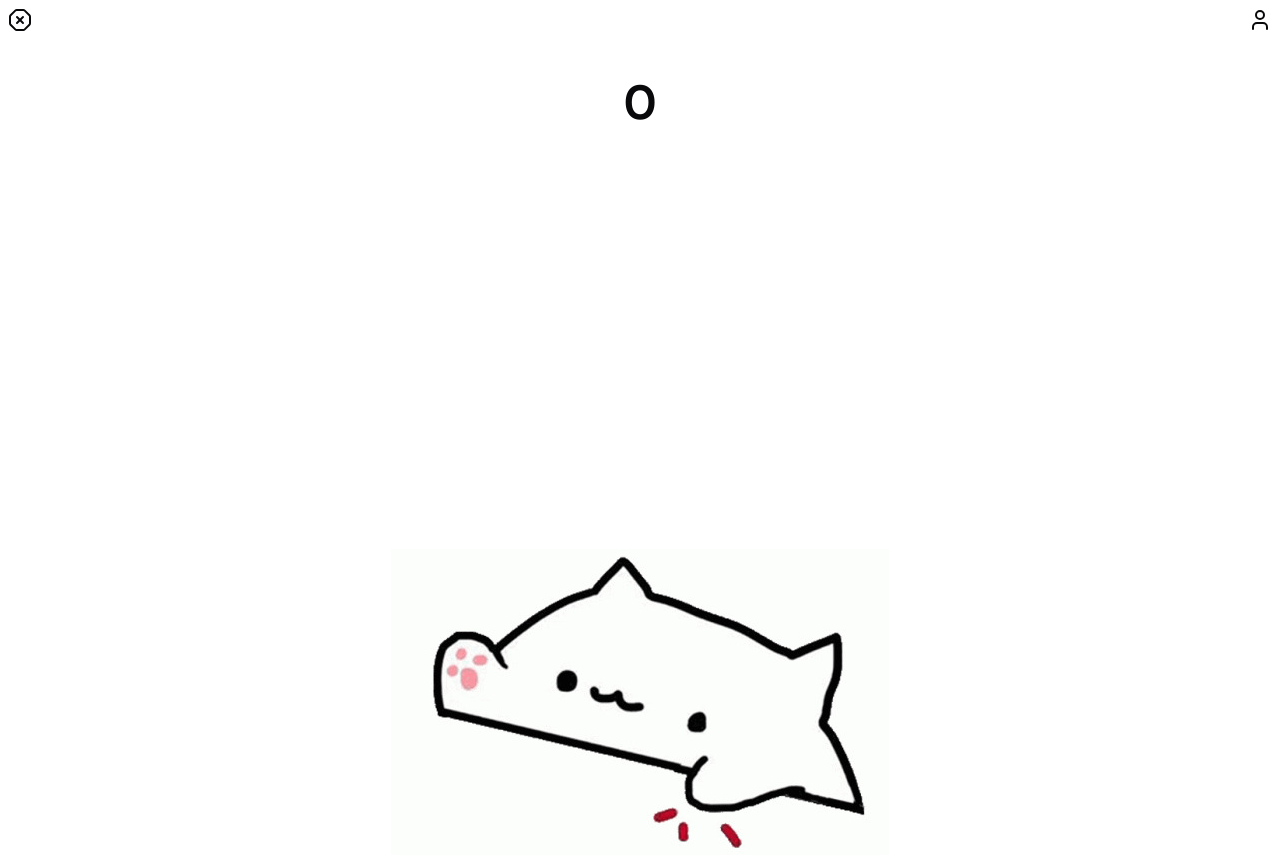
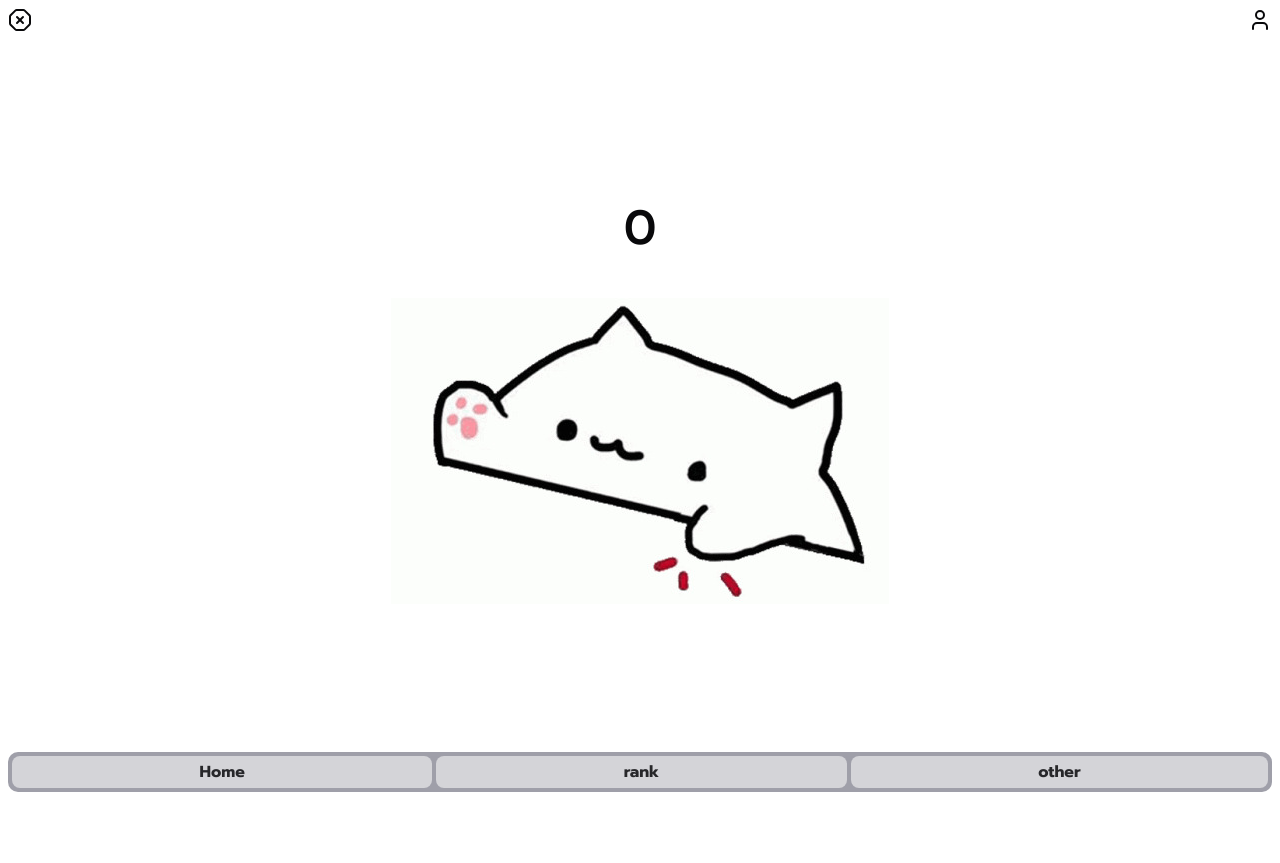
Before and after one commit to B-bsw/bongo, a Next.js app: page / in a window 1280 px wide. After the commit the page ends 800 px from the top, so only its background shows below. Built offline with nearby package versions, Linux system fonts and the light colour scheme; a web font is replaced by a local one.

Commit message:
add footer

```diff
--- a/src/app/(app)/app/page.tsx
+++ b/src/app/(app)/other/page.tsx
@@ -1,11 +1,7 @@
 import React from 'react'
 
 const page = () => {
-  return (
-    <div>
-      app
-    </div>
-  )
+    return <div>Other</div>
 }
 
 export default page
--- a/src/app/(app)/page.tsx
+++ b/src/app/(app)/page.tsx
@@ -6,34 +6,64 @@ import bongo1 from '@/../public/image/bongocat-0000.jpg'
 import bongo2 from '@/../public/image/bongocat-0003.jpg'
 import { LayoutMainContext } from '@/components/layout/LayoutMain'
 
-export default function Page() {
+export default function page() {
     const context = useContext(LayoutMainContext)
-    if (!context) throw new Error('missing context')
+
+    if (!context) {
+        throw new Error('missing context')
+    }
 
     const { count, setCount } = context
 
-    const [isSwitchImg, setIsSwitchImg] = useState(true)
-    const [popCount, setPopCount] = useState<number[]>([])
-    const audioPool = useRef<HTMLAudioElement[]>([])
-    const lastTouchIds = useRef<Set<number>>(new Set())
+    const [isSwithImg, setIsSwitchImg] = useState<boolean>(true)
+    const [popCount, setPopCount] = useState<Array<number>>([])
 
-    // --- Load sound pool ---
+    const audioRef = useRef<HTMLAudioElement | null>(null)
+
+    const handlePop = () => {
+        setIsSwitchImg((e) => !e)
+        const current = Number.isFinite(count) ? count : 0
+        const next = current + 1
+        setCount(next)
+
+        const base = audioRef.current
+        if (base) {
+            try {
+                const clone = base.cloneNode(true) as HTMLAudioElement
+                clone.addEventListener('ended', () => {
+                    try {
+                        clone.src = ''
+                    } catch {}
+                })
+                clone.play().catch((err) => {
+                    console.warn('Audio play failed:', err)
+                })
+            } catch (err) {
+                try {
+                    base.currentTime = 0
+                    base.play().catch(() => {})
+                } catch {}
+            }
+        }
+
+        setPopCount((pre) => [...pre, next])
+        setTimeout(() => {
+            setPopCount((e) => e.filter((p) => p !== next))
+        }, 1500)
+    }
+
     useEffect(() => {
-        for (let i = 0; i < 5; i++) {
-            const a = new Audio('/sound/pop.mp3')
-            a.preload = 'auto'
-            audioPool.current.push(a)
+        audioRef.current = new Audio('/sound/pop.mp3')
+        audioRef.current.preload = 'auto'
+
+        return () => {
+            if (audioRef.current) {
+                audioRef.current.pause()
+                audioRef.current = null
             }
-        return () => {
-            audioPool.current.forEach(a => {
-                a.pause()
-                a.src = ''
-            })
-            audioPool.current = []
         }
     }, [])
 
-    // --- Local storage handling ---
     useEffect(() => {
         const raw = localStorage.getItem('score')
         const n = Number(raw)
@@ -41,99 +71,31 @@ export default function Page() {
     }, [])
 
     useEffect(() => {
-        localStorage.setItem('score', Number.isFinite(count) ? count.toString() : '0')
-    }, [count])
-
-    // --- Play sound from pool ---
-    const playSound = () => {
-        const a = audioPool.current.find(x => x.paused)
-        if (a) {
-            a.currentTime = 0
-            a.play().catch(() => {})
-        }
-    }
-
-    // --- Main pop handler ---
-    const handlePop = () => {
-        setIsSwitchImg(prev => !prev)
-        const next = (Number.isFinite(count) ? count : 0) + 1
-        setCount(next)
-        playSound()
-
-        // animation effect
-        setPopCount(pre => [...pre, next])
-        requestAnimationFrame(() => {
-            setTimeout(() => {
-                setPopCount(e => e.filter(p => p !== next))
-            }, 1000)
-        })
-    }
-
-    // --- Touch and click handler ---
-    const handleTouchStart = (e: React.TouchEvent) => {
-        for (let i = 0; i < e.touches.length; i++) {
-            const touch = e.touches[i]
-            if (!lastTouchIds.current.has(touch.identifier)) {
-                lastTouchIds.current.add(touch.identifier)
-                handlePop()
-            }
-        }
-    }
-
-    const handleTouchEnd = (e: React.TouchEvent) => {
-        for (let i = 0; i < e.changedTouches.length; i++) {
-            lastTouchIds.current.delete(e.changedTouches[i].identifier)
-        }
-    }
+        localStorage.setItem(
+            'score',
+            Number.isFinite(count) ? count.toString() : '0'
+        )
+    }, [count, isSwithImg])
 
     return (
-        <div className="h-screen flex flex-col items-center justify-between overflow-hidden">
-            <div className="font-prompt text-5xl font-medium select-none mt-6">{count}</div>
+        <div className="h-100" onClick={handlePop}>
+            <div className="flex h-full flex-col items-center justify-between">
+                <div className="font-prompt text-5xl font-medium">{count}</div>
 
-            <div
-                onMouseDown={handlePop}
-                onTouchStart={handleTouchStart}
-                onTouchEnd={handleTouchEnd}
-                className="relative select-none touch-manipulation"
-            >
-                {/* Floating POP! text */}
+                <div className="touch-manipulation select-none">
                     <div className="pointer-events-none absolute inset-0">
-                    {popCount.map(item => (
+                        {popCount.map((item) => (
                             <div
                                 key={item}
-                            className="absolute top-1/2 left-1/2 -translate-x-1/2 -translate-y-1/2 transform text-3xl font-bold text-pink-400 opacity-0 animate-pop-fade"
+                                className="fadeTop absolute top-1/2 left-1/2 -translate-x-1/2 -translate-y-1/2 transform text-3xl font-bold text-pink-400"
                             >
                                 POP!
                             </div>
                         ))}
                     </div>
-
-                {/* Smooth switch image */}
-                <div className="transition-transform duration-100 ease-in">
-                    <Image
-                        src={isSwitchImg ? bongo1 : bongo2}
-                        alt="bongo"
-                        className="transition-all duration-150 ease-in-out"
-                        priority
-                    />
+                    <Image src={isSwithImg ? bongo1 : bongo2} alt="bongo" />
                 </div>
             </div>
-
-            <style jsx>{`
-                @keyframes popFade {
-                    0% {
-                        opacity: 1;
-                        transform: translate(-50%, -50%) scale(1);
-                    }
-                    100% {
-                        opacity: 0;
-                        transform: translate(-50%, -150%) scale(1.5);
-                    }
-                }
-                .animate-pop-fade {
-                    animation: popFade 1s ease-out forwards;
-                }
-            `}</style>
         </div>
     )
 }
--- /dev/null
+++ b/src/app/(app)/rank/page.tsx
@@ -0,0 +1,7 @@
+import React from 'react'
+
+const page = () => {
+    return <div>Rank</div>
+}
+
+export default page
--- a/src/components/layout/LayoutMain.tsx
+++ b/src/components/layout/LayoutMain.tsx
@@ -2,6 +2,7 @@
 import React, { useState, createContext } from 'react'
 import DialogInfo from '../dialog/DialogInfo'
 import DialogProfile from '../dialog/DialogProfile'
+import { useRouter } from 'next/navigation'
 
 interface LayoutMainContextType {
     count: number
@@ -13,15 +14,33 @@ export const LayoutMainContext = createContext<LayoutMainContextType | null>(
 )
 
 const LayoutMain = ({ children }: { children: React.ReactNode }) => {
+    const route = useRouter()
     const [count, setCount] = useState<number>(0)
     return (
         <LayoutMainContext.Provider value={{ count, setCount }}>
             <div className="flex min-h-screen flex-col p-2 select-none">
-                <nav className="mb-4 flex items-center justify-between">
-                    <DialogInfo />
-                    <DialogProfile />
-                </nav>
-                <main className="flex flex-1 items-center justify-center">{children}</main>
+                <div className="flex h-full flex-1 flex-col justify-between">
+                    <nav className="mb-4 flex items-center justify-between">
+                        <DialogInfo />
+                        <DialogProfile />
+                    </nav>
+                    <main className="flex items-center justify-center">
+                        {children}
+                    </main>
+                    <footer className="flex h-10 w-full items-stretch rounded-lg bg-zinc-400">
+                        <div className="[&_button]:font-prompt [&_button]:hover:bg-accent flex w-full items-center justify-around gap-1 px-1 [&_button]:grow [&_button]:cursor-pointer [&_button]:rounded-md [&_button]:bg-zinc-300 [&_button]:px-2 [&_button]:py-1 [&_button]:font-bold [&_button]:text-zinc-800 [&_button]:transition-all [&_button]:active:scale-95">
+                            <button onClick={() => route.push('/')}>
+                                Home
+                            </button>
+                            <button onClick={() => route.push('/rank')}>
+                                rank
+                            </button>
+                            <button onClick={() => route.push('/other')}>
+                                other
+                            </button>
+                        </div>
+                    </footer>
+                </div>
             </div>
         </LayoutMainContext.Provider>
     )
```
Lines whose indentation alone changed are shown as unchanged.
